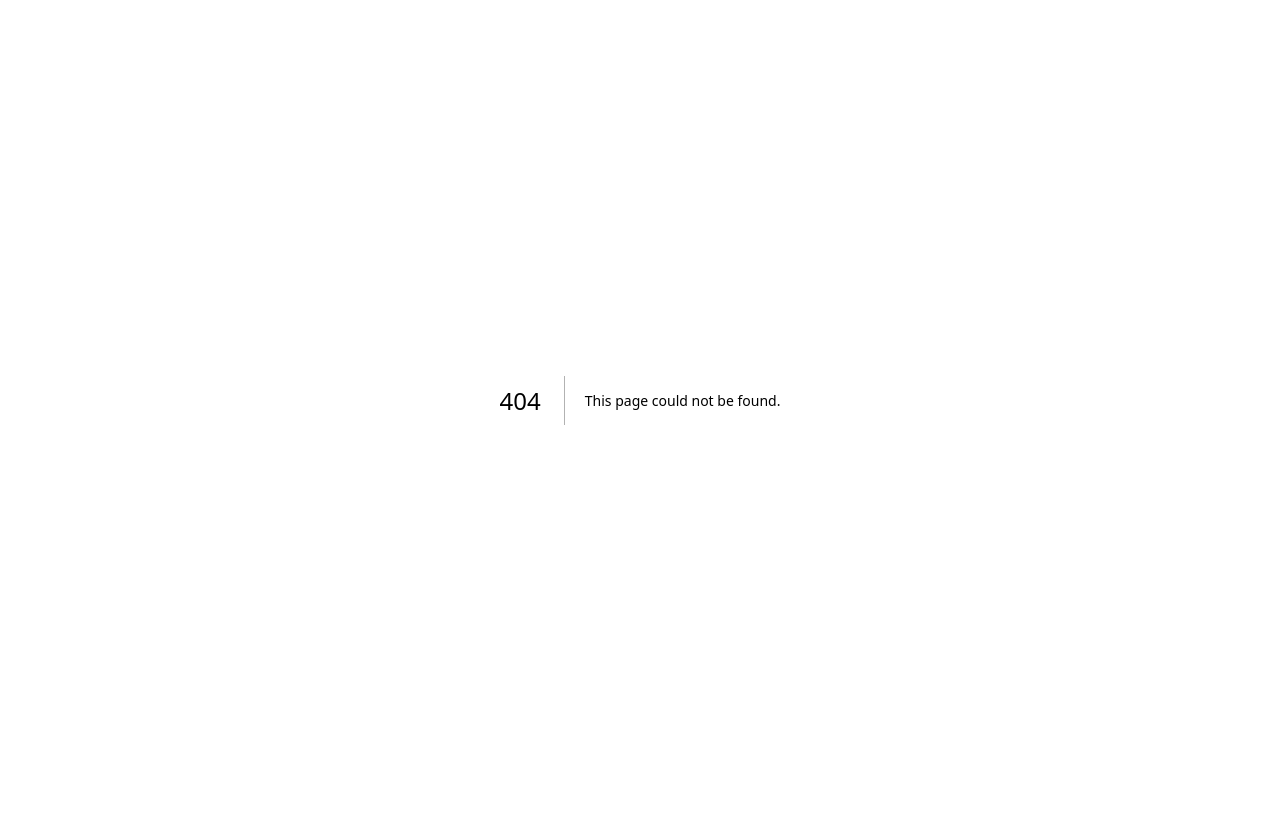
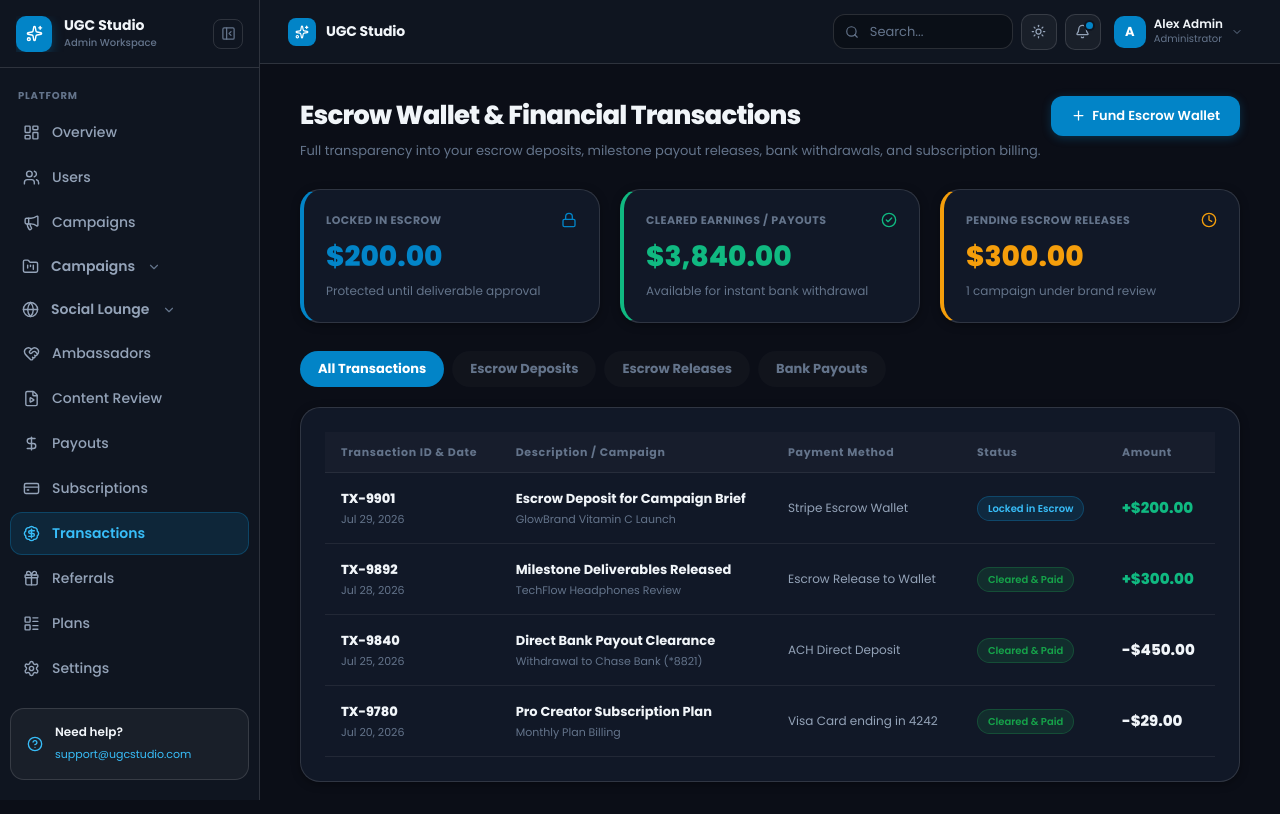
Before and after one commit to michaeldavidb123/UGC-dashboard, a Next.js app: page /transactions in a window 1280 px wide. Before the commit this address had no page. Built offline with nearby package versions, Linux system fonts and the light colour scheme.

Commit message:
feat: replace deposit terminology with Escrow Wallet, add Fund Escrow page (/deposit), and create Transactions page (/transactions)

```diff
--- a/app/deposit/page.tsx
+++ b/app/deposit/page.tsx
@@ -99,8 +99,8 @@ export default function DepositPage() {
             <div style={{ display: "inline-flex", alignItems: "center", gap: 6, background: "rgba(2,132,199,0.08)", border: "1px solid rgba(2,132,199,0.2)", borderRadius: 999, padding: "5px 14px", fontSize: 12, fontWeight: 700, color: "#0284c7", marginBottom: 14 }}>
               <Lock style={{ width: 11, height: 11 }} /> Secure Checkout
             </div>
-            <h1 style={{ color: "var(--text)", fontWeight: 900, fontSize: 28, letterSpacing: "-0.03em", marginBottom: 6 }}>Complete Your Payment</h1>
-            <p style={{ color: "var(--text-subtle)", fontSize: 14 }}>All transactions are encrypted with SSL. We never store your full card details.</p>
+            <h1 style={{ color: "var(--text)", fontWeight: 900, fontSize: 28, letterSpacing: "-0.03em", marginBottom: 6 }}>Fund Your Escrow Wallet</h1>
+            <p style={{ color: "var(--text-subtle)", fontSize: 14 }}>Funds are held in secure 256-bit SSL Escrow. Money is only released to creators upon video deliverable approval.</p>
           </div>
 
           {/* Payment Method Tabs */}
--- /dev/null
+++ b/app/transactions/page.tsx
@@ -0,0 +1,201 @@
+"use client";
+
+import { useState } from "react";
+import Link from "next/link";
+import DashLayout, { PageHeader } from "@/components/DashLayout";
+import {
+  ShieldCheck, ArrowUpRight, ArrowDownLeft, Lock, CheckCircle2,
+  Clock, DollarSign, CreditCard, Download, Filter, Search, Plus, Wallet
+} from "lucide-react";
+
+interface Transaction {
+  id: string;
+  date: string;
+  type: "escrow_funded" | "escrow_released" | "payout_withdrawal" | "subscription";
+  description: string;
+  campaign: string;
+  amount: string;
+  status: "locked_in_escrow" | "cleared_paid" | "processing";
+  method: string;
+}
+
+const MOCK_TRANSACTIONS: Transaction[] = [
+  {
+    id: "TX-9901",
+    date: "Jul 29, 2026",
+    type: "escrow_funded",
+    description: "Escrow Deposit for Campaign Brief",
+    campaign: "GlowBrand Vitamin C Launch",
+    amount: "+$200.00",
+    status: "locked_in_escrow",
+    method: "Stripe Escrow Wallet"
+  },
+  {
+    id: "TX-9892",
+    date: "Jul 28, 2026",
+    type: "escrow_released",
+    description: "Milestone Deliverables Released",
+    campaign: "TechFlow Headphones Review",
+    amount: "+$300.00",
+    status: "cleared_paid",
+    method: "Escrow Release to Wallet"
+  },
+  {
+    id: "TX-9840",
+    date: "Jul 25, 2026",
+    type: "payout_withdrawal",
+    description: "Direct Bank Payout Clearance",
+    campaign: "Withdrawal to Chase Bank (*8821)",
+    amount: "-$450.00",
+    status: "cleared_paid",
+    method: "ACH Direct Deposit"
+  },
+  {
+    id: "TX-9780",
+    date: "Jul 20, 2026",
+    type: "subscription",
+    description: "Pro Creator Subscription Plan",
+    campaign: "Monthly Plan Billing",
+    amount: "-$29.00",
+    status: "cleared_paid",
+    method: "Visa Card ending in 4242"
+  }
+];
+
+export default function TransactionsPage() {
+  const [transactions] = useState<Transaction[]>(MOCK_TRANSACTIONS);
+  const [activeTab, setActiveTab] = useState<"all" | "escrow_funded" | "escrow_released" | "payout_withdrawal">("all");
+
+  const filtered = transactions.filter(t => {
+    if (activeTab === "all") return true;
+    return t.type === activeTab;
+  });
+
+  return (
+    <DashLayout title="Escrow Transactions">
+      <PageHeader
+        title="Escrow Wallet & Financial Transactions"
+        subtitle="Full transparency into your escrow deposits, milestone payout releases, bank withdrawals, and subscription billing."
+        action={
+          <div style={{ display: "flex", gap: 10 }}>
+            <Link href="/deposit" className="btn btn-primary" style={{ borderRadius: 12, fontSize: 13, display: "flex", alignItems: "center", gap: 6 }}>
+              <Plus style={{ width: 15, height: 15 }} /> Fund Escrow Wallet
+            </Link>
+          </div>
+        }
+      />
+
+      {/* ── ESCROW WALLET SUMMARY CARDS ── */}
+      <div className="grid-responsive-3col" style={{ display: "grid", gridTemplateColumns: "repeat(3, 1fr)", gap: 20, marginBottom: 28 }}>
+
+        {/* Card 1: Locked Escrow */}
+        <div className="card" style={{ padding: "22px", borderRadius: 20, borderLeft: "4px solid #0284c7" }}>
+          <div style={{ display: "flex", alignItems: "center", justifyContent: "space-between", marginBottom: 8 }}>
+            <span style={{ color: "var(--text-subtle)", fontSize: 11, fontWeight: 700, letterSpacing: "0.04em" }}>LOCKED IN ESCROW</span>
+            <Lock style={{ width: 16, height: 16, color: "#0284c7" }} />
+          </div>
+          <div style={{ color: "#0284c7", fontWeight: 900, fontSize: 28 }}>$200.00</div>
+          <div style={{ color: "var(--text-subtle)", fontSize: 12, marginTop: 4 }}>Protected until deliverable approval</div>
+        </div>
+
+        {/* Card 2: Cleared Payouts */}
+        <div className="card" style={{ padding: "22px", borderRadius: 20, borderLeft: "4px solid #10b981" }}>
+          <div style={{ display: "flex", alignItems: "center", justifyContent: "space-between", marginBottom: 8 }}>
+            <span style={{ color: "var(--text-subtle)", fontSize: 11, fontWeight: 700, letterSpacing: "0.04em" }}>CLEARED EARNINGS / PAYOUTS</span>
+            <CheckCircle2 style={{ width: 16, height: 16, color: "#10b981" }} />
+          </div>
+          <div style={{ color: "#10b981", fontWeight: 900, fontSize: 28 }}>$3,840.00</div>
+          <div style={{ color: "var(--text-subtle)", fontSize: 12, marginTop: 4 }}>Available for instant bank withdrawal</div>
+        </div>
+
+        {/* Card 3: Pending Escrow Releases */}
+        <div className="card" style={{ padding: "22px", borderRadius: 20, borderLeft: "4px solid #f59e0b" }}>
+          <div style={{ display: "flex", alignItems: "center", justifyContent: "space-between", marginBottom: 8 }}>
+            <span style={{ color: "var(--text-subtle)", fontSize: 11, fontWeight: 700, letterSpacing: "0.04em" }}>PENDING ESCROW RELEASES</span>
+            <Clock style={{ width: 16, height: 16, color: "#f59e0b" }} />
+          </div>
+          <div style={{ color: "#f59e0b", fontWeight: 900, fontSize: 28 }}>$300.00</div>
+          <div style={{ color: "var(--text-subtle)", fontSize: 12, marginTop: 4 }}>1 campaign under brand review</div>
+        </div>
+
+      </div>
+
+      {/* ── FILTER TABS ── */}
+      <div style={{ display: "flex", gap: 8, marginBottom: 20 }}>
+        {[
+          { id: "all", label: "All Transactions" },
+          { id: "escrow_funded", label: "Escrow Deposits" },
+          { id: "escrow_released", label: "Escrow Releases" },
+          { id: "payout_withdrawal", label: "Bank Payouts" },
+        ].map(t => (
+          <button
+            key={t.id}
+            onClick={() => setActiveTab(t.id as any)}
+            style={{
+              padding: "8px 18px", borderRadius: 999, fontSize: 13, fontWeight: 700,
+              cursor: "pointer", border: "none", transition: "all 0.15s",
+              background: activeTab === t.id ? "#0284c7" : "var(--surface-subtle)",
+              color: activeTab === t.id ? "#fff" : "var(--text-subtle)",
+            }}
+          >
+            {t.label}
+          </button>
+        ))}
+      </div>
+
+      {/* ── TRANSACTIONS TABLE ── */}
+      <div className="card table-responsive" style={{ padding: "24px", borderRadius: 20 }}>
+        <table style={{ width: "100%", borderCollapse: "collapse" }}>
+          <thead>
+            <tr style={{ borderBottom: "1px solid var(--border)" }}>
+              {["Transaction ID & Date", "Description / Campaign", "Payment Method", "Status", "Amount"].map(h => (
+                <th key={h} style={{ padding: "12px 16px", textAlign: "left", color: "var(--text-subtle)", fontSize: 11, fontWeight: 700, letterSpacing: "0.06em", background: "var(--surface-subtle)", whiteSpace: "nowrap" }}>{h}</th>
+              ))}
+            </tr>
+          </thead>
+          <tbody>
+            {filtered.map(row => (
+              <tr key={row.id} style={{ borderBottom: "1px solid var(--border)" }}>
+
+                {/* ID & Date */}
+                <td style={{ padding: "16px" }}>
+                  <div style={{ color: "var(--text)", fontWeight: 800, fontSize: 13 }}>{row.id}</div>
+                  <div style={{ color: "var(--text-subtle)", fontSize: 11, marginTop: 2 }}>{row.date}</div>
+                </td>
+
+                {/* Description */}
+                <td style={{ padding: "16px" }}>
+                  <div style={{ color: "var(--text)", fontWeight: 700, fontSize: 13 }}>{row.description}</div>
+                  <div style={{ color: "var(--text-subtle)", fontSize: 11, marginTop: 2 }}>{row.campaign}</div>
+                </td>
+
+                {/* Payment Method */}
+                <td style={{ padding: "16px", color: "var(--text-muted)", fontSize: 12 }}>
+                  {row.method}
+                </td>
+
+                {/* Status */}
+                <td style={{ padding: "16px" }}>
+                  <span className={`pill ${row.status === "locked_in_escrow" ? "pill-blue" : row.status === "cleared_paid" ? "pill-green" : "pill-amber"}`} style={{ fontSize: 10 }}>
+                    {row.status === "locked_in_escrow" ? "Locked in Escrow" : row.status === "cleared_paid" ? "Cleared & Paid" : "Processing"}
+                  </span>
+                </td>
+
+                {/* Amount */}
+                <td style={{ padding: "16px" }}>
+                  <span style={{
+                    fontWeight: 900, fontSize: 15,
+                    color: row.amount.startsWith("+") ? "#10b981" : "var(--text)"
+                  }}>
+                    {row.amount}
+                  </span>
+                </td>
+
+              </tr>
+            ))}
+          </tbody>
+        </table>
+      </div>
+    </DashLayout>
+  );
+}
--- a/components/Sidebar.tsx
+++ b/components/Sidebar.tsx
@@ -62,7 +62,7 @@ const adminNav: NavEntry[] = [
   { href: "/admin/content",       icon: FileVideo,       label: "Content Review"      },
   { href: "/admin/payouts",       icon: DollarSign,      label: "Payouts"             },
   { href: "/admin/subscriptions", icon: CreditCard,      label: "Subscriptions"       },
-  { href: "/admin/deposits",      icon: BadgeDollarSign, label: "Deposits"            },
+  { href: "/transactions",        icon: BadgeDollarSign, label: "Transactions"        },
   { href: "/admin/referrals",     icon: Gift,            label: "Referrals"           },
   { href: "/admin/plans",         icon: LayoutList,      label: "Plans"               },
   { href: "/admin/settings",      icon: Settings,        label: "Settings"            },
@@ -76,7 +76,7 @@ const creatorNav: NavEntry[] = [
   { href: "/ambassadors",  icon: HeartHandshake,  label: "Ambassadors"         },
   { href: "/subscription", icon: Crown,           label: "Subscription"        },
   { href: "/earnings",     icon: Wallet,          label: "Earnings"            },
-  { href: "/deposits",     icon: BadgeDollarSign, label: "Deposits"            },
+  { href: "/transactions", icon: BadgeDollarSign, label: "Transactions"        },
   { href: "/referrals",    icon: Gift,            label: "Referrals"           },
   { href: "/profile",      icon: User,            label: "Profile & Showcase"  },
 ];
@@ -88,8 +88,8 @@ const normalNav: NavEntry[] = [
   socialLoungeSubMenu,
   { href: "/ambassadors",  icon: HeartHandshake,  label: "Ambassadors"         },
   { href: "/subscription", icon: Crown,           label: "Plans"               },
-  { href: "/deposit",      icon: CreditCard,      label: "Make Deposit"        },
-  { href: "/deposits",     icon: BadgeDollarSign, label: "Deposits"            },
+  { href: "/deposit",      icon: CreditCard,      label: "Fund Escrow"         },
+  { href: "/transactions", icon: BadgeDollarSign, label: "Transactions"        },
   { href: "/referrals",    icon: Gift,            label: "Referrals"           },
   { href: "/profile",      icon: User,            label: "Profile"             },
 ];
```
